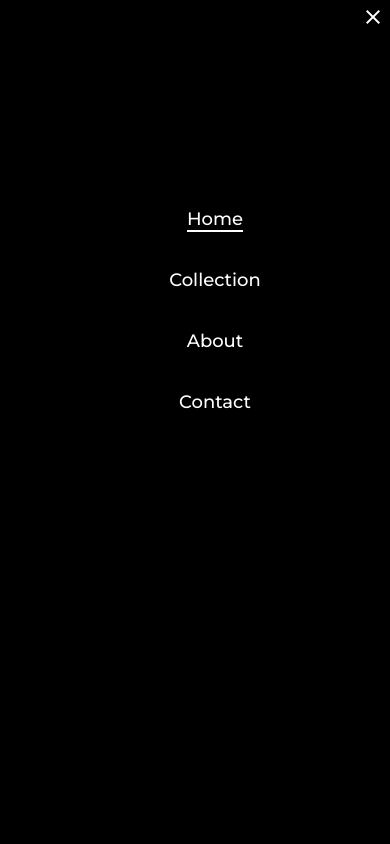
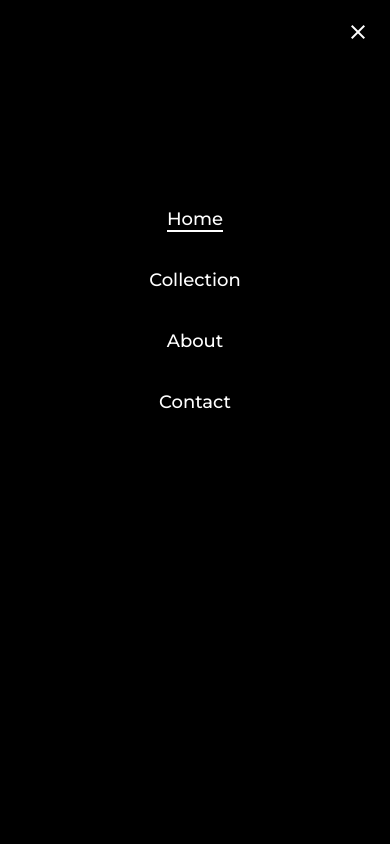
Before and after one commit to Agexandro/InteriorConsultant, a plain HTML site: page index.html in a window 390 px wide. Both pictures are taken after a click on the link "menu". Shown: the top 844 px of the page. Drawn offline with nearby package versions, Linux system fonts and the light colour scheme.

Commit message:
Card shadow, a tag padding left increased, margin top, padding mobile device improved.

```diff
--- a/style.css
+++ b/style.css
@@ -1,4 +1,4 @@
-*{
+* {
     margin: 0;
     padding: 0;
     color: white;
@@ -21,7 +21,7 @@ ul {
 
 ul li {
     display: inline-flex;
-    padding-left: 40px;
+    padding-left: 76px;
 }
 
 Ul li a {
@@ -32,7 +32,7 @@ Ul li a {
     line-height: 22px;
 }
 
-Ul li a:hover{
+Ul li a:hover {
     font-size: 20px;
     border-bottom: 2px solid white;
 }
@@ -41,7 +41,9 @@ Ul li a:hover{
     border-bottom: 2px solid white;
 }
 
-h3{float: left}
+h3 {
+    float: left
+}
 
 h3:hover {
     border-bottom: 2px solid white;
@@ -56,7 +58,7 @@ h3:hover {
     border: 1px solid white;
     width: 86px;
     height: 16px;
-    padding:8px;
+    padding: 8px;
     float: left;
 }
 
@@ -82,7 +84,7 @@ h3:hover {
     padding: 2%;
 }
 
-.ic-1-5  img {
+.ic-1-5 img {
     border-radius: 50%;
 }
 
@@ -93,7 +95,7 @@ h3:hover {
     line-height: 61px;
 }
 
-.column.s1 p{
+.column.s1 p {
     width: 410px;
     height: 145px;
     font-family: Montserrat;
@@ -108,6 +110,10 @@ h3:hover {
     padding-bottom: 8%;
 }
 
+.columns.end {
+    margin-top: 200px;
+}
+
 img {
     width: 100%;
 }
@@ -117,7 +123,7 @@ footer {
     padding-top: 40vh;
 }
 
-footer p{
+footer p {
     font-family: Montserrat;
     font-weight: 500;
     font-size: 14px;
@@ -128,6 +134,7 @@ footer p{
 .card {
     position: absolute;
     background-color: black;
+    box-shadow: 0px 2px 6px black;
     width: 300px;
     height: 120px;
     bottom: -90px;
@@ -160,43 +167,36 @@ footer p{
     height: 62px;
 }
 
-
 nav #menu {
     display: none;
 }
 
-@media only screen and (max-width:950px){
-    div[class *="col-"]{
+@media only screen and (max-width:950px) {
+    div[class *="col-"] {
         width: 100%;
     }
-
     #name {
         font-family: Montserrat;
         font-weight: 500;
         font-size: 12px;
         line-height: 15px;
     }
-
     .card {
         right: 10px;
     }
-
     #ocupation {
-
         font-family: Montserrat;
         font-weight: 500;
         font-size: 10px;
         line-height: 12px;
     }
-
     #desc {
         font-family: Lora;
         font-weight: bold;
         font-size: 18px;
         line-height: 23px;
     }
-
-.column.s1 p{
+    .column.s1 p {
         font-family: Montserrat;
         font-weight: normal;
         font-size: 14px;
@@ -205,15 +205,16 @@ nav #menu {
         height: 85px;
         padding-bottom: 10%;
     }
-
     .column h1 {
         font-family: Lora;
         font-weight: 500;
         font-size: 36px;
         line-height: 46px;
     }
-
-nav ul{
+    nav ul li {
+        padding: 0;
+    }
+    nav ul {
         background-color: black;
         z-index: 1;
         display: none;
@@ -225,41 +226,34 @@ nav ul{
         left: 0;
         padding-top: 20vh;
     }
-
     nav #menu {
-    position: absolute;
+        position: fixed;
         z-index: 2;
         display: block;
         right: 40px;
         text-decoration: none;
         top: 40;
     }
-
-nav ul li{
+    nav ul li {
         display: block;
         margin-top: 10%;
     }
 }
 
-@media only screen and (max-width: 425px){
+@media only screen and (max-width: 425px) {
     .card {
         width: 70%;
     }
-
     #desc {
         width: 100%;
     }
-
-    .column.s1 p{
+    .column.s1 p {
         overflow: hidden;
     }
-
-    body{
-        margin: 5px;
-        padding: 0;
+    body {
+        padding: 20px;
     }
-
     nav #menu {
-        right: 5px;
+        right: 20px;
     }
 }
```
Lines whose indentation alone changed are shown as unchanged.
